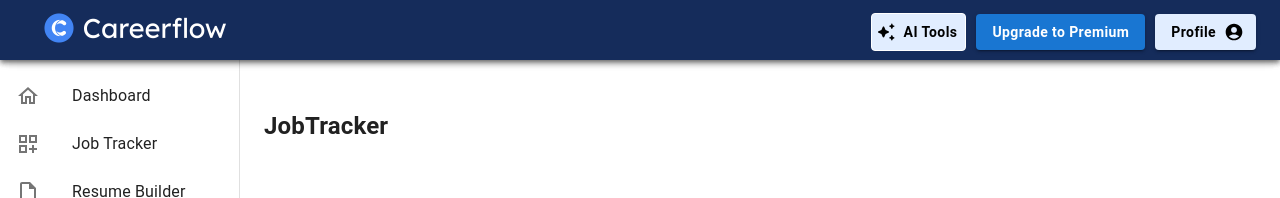
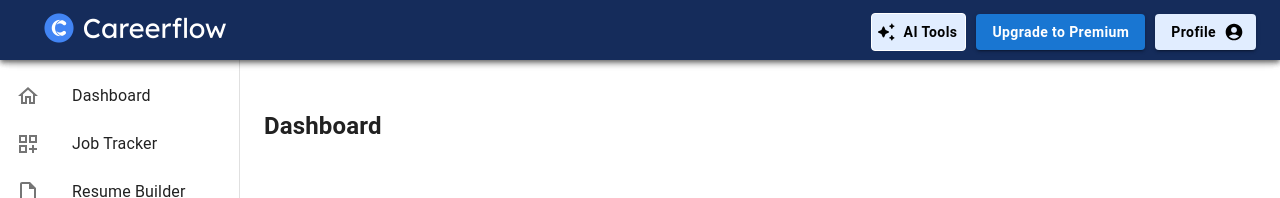
Before and after one commit to ankit8652/1stop.in, a React (Create React App) app: page / in a window 1280 px wide. Shown: the top 198 px of the page. Built offline with nearby package versions, Linux system fonts and the light colour scheme.

Commit message:
layout modified

```diff
--- a/src/components/Layout.js
+++ b/src/components/Layout.js
@@ -14,11 +14,11 @@ import HomeOutlinedIcon from "@mui/icons-material/HomeOutlined";
 import LinkedInIcon from "@mui/icons-material/LinkedIn";
 import PeopleIcon from "@mui/icons-material/People";
 import Navbar from "./Navbar";
-import JobTracker from "./JobTracker";
+import Dashboard from "./Dashboard";
+// import JobTracker from "./JobTracker";
 import InsertDriveFileOutlinedIcon from "@mui/icons-material/InsertDriveFileOutlined";
 import PermIdentityOutlinedIcon from "@mui/icons-material/PermIdentityOutlined";
 import DescriptionOutlinedIcon from "@mui/icons-material/DescriptionOutlined";
-
 import SearchOutlinedIcon from "@mui/icons-material/SearchOutlined";
 
 const drawerWidth = 240;
@@ -80,7 +80,7 @@ export default function Layout() {
       </Drawer>
       <Box component="main" sx={{ flexGrow: 1, p: 3 }}>
         <Toolbar />
-        <JobTracker />
+        <Dashboard />
       </Box>
     </Box>
   );
```
